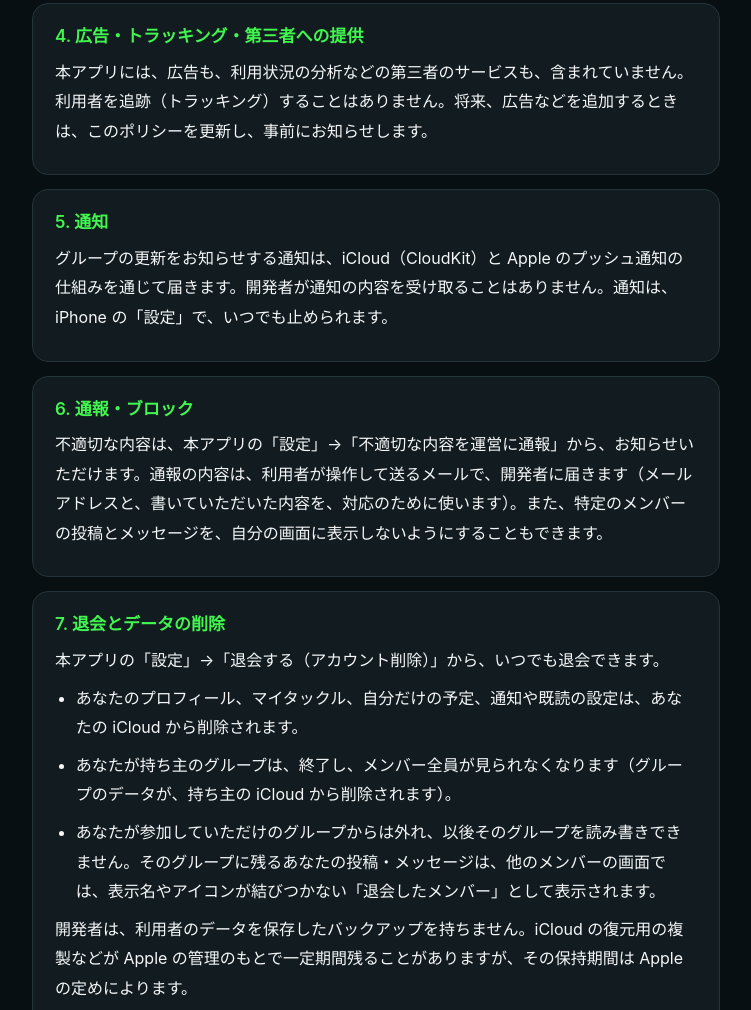
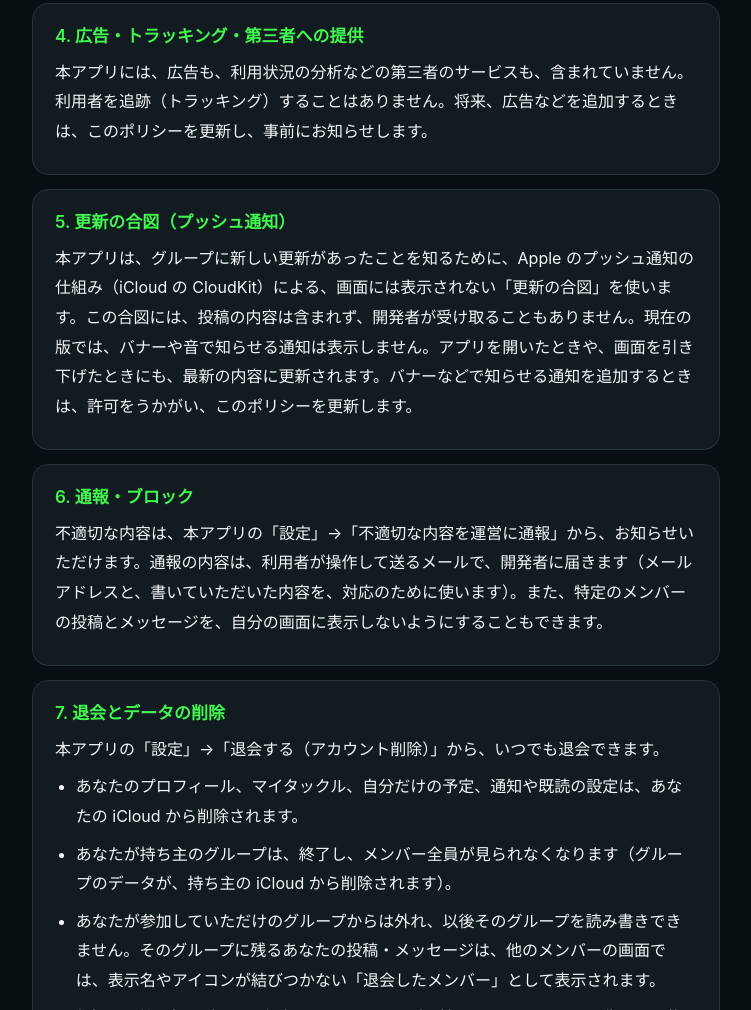
Before and after one commit to kiru3volcano88-coder/kiru3volcano88-coder.github.io, a plain HTML site: page offshorelink/privacy/index.html in a window 1280 px wide. Shown: the part 1476-2486 px from the top of the page, without its empty margins (264-1015 px from the left). Drawn offline with Linux system fonts and the light colour scheme.

Commit message:
Clarify push notification wording in privacy policy

```diff
--- a/offshorelink/privacy/index.html
+++ b/offshorelink/privacy/index.html
@@ -42,8 +42,8 @@
   </section>
 
   <section>
-    <h2>5. 通知</h2>
-    <p>グループの更新をお知らせする通知は、iCloud（CloudKit）と Apple のプッシュ通知の仕組みを通じて届きます。開発者が通知の内容を受け取ることはありません。通知は、iPhone の「設定」で、いつでも止められます。</p>
+    <h2>5. 更新の合図（プッシュ通知）</h2>
+    <p>本アプリは、グループに新しい更新があったことを知るために、Apple のプッシュ通知の仕組み（iCloud の CloudKit）による、画面には表示されない「更新の合図」を使います。この合図には、投稿の内容は含まれず、開発者が受け取ることもありません。現在の版では、バナーや音で知らせる通知は表示しません。アプリを開いたときや、画面を引き下げたときにも、最新の内容に更新されます。バナーなどで知らせる通知を追加するときは、許可をうかがい、このポリシーを更新します。</p>
   </section>
 
   <section>
```
